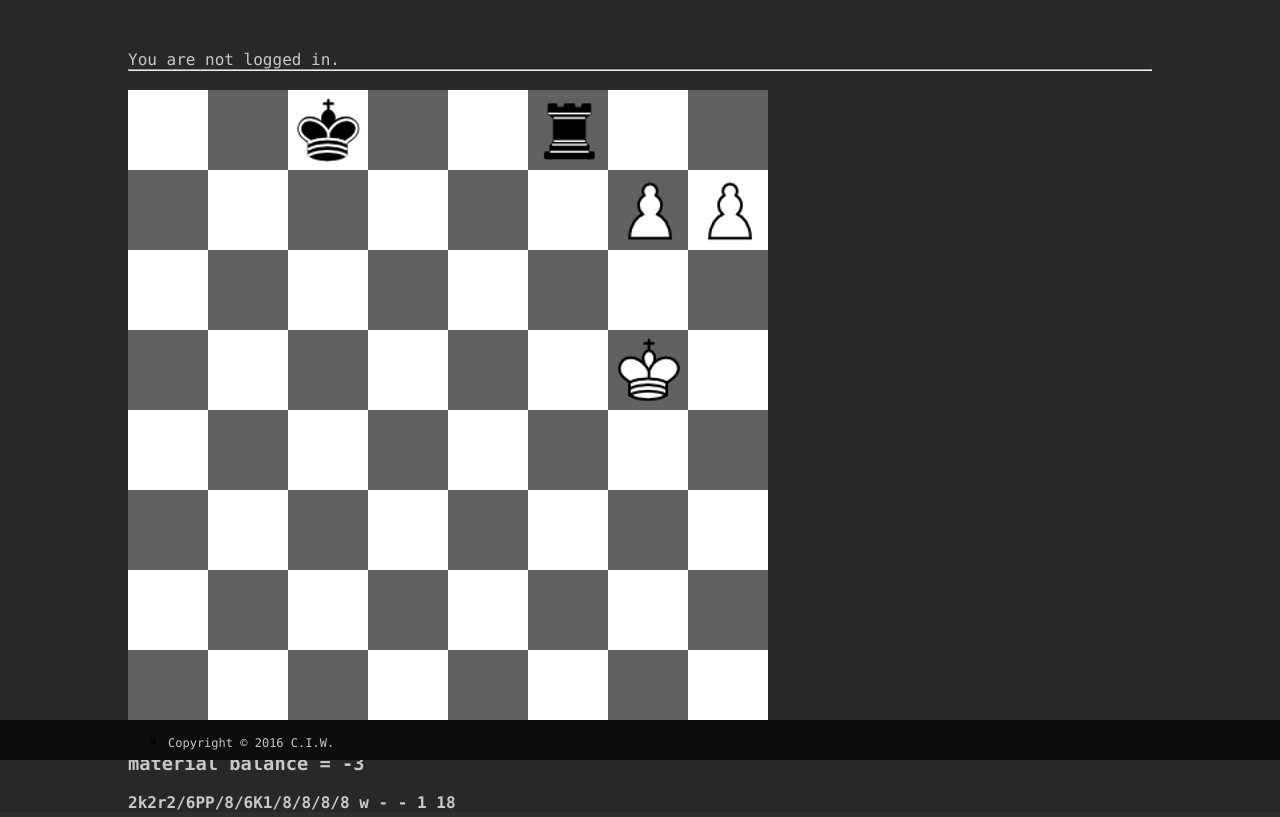
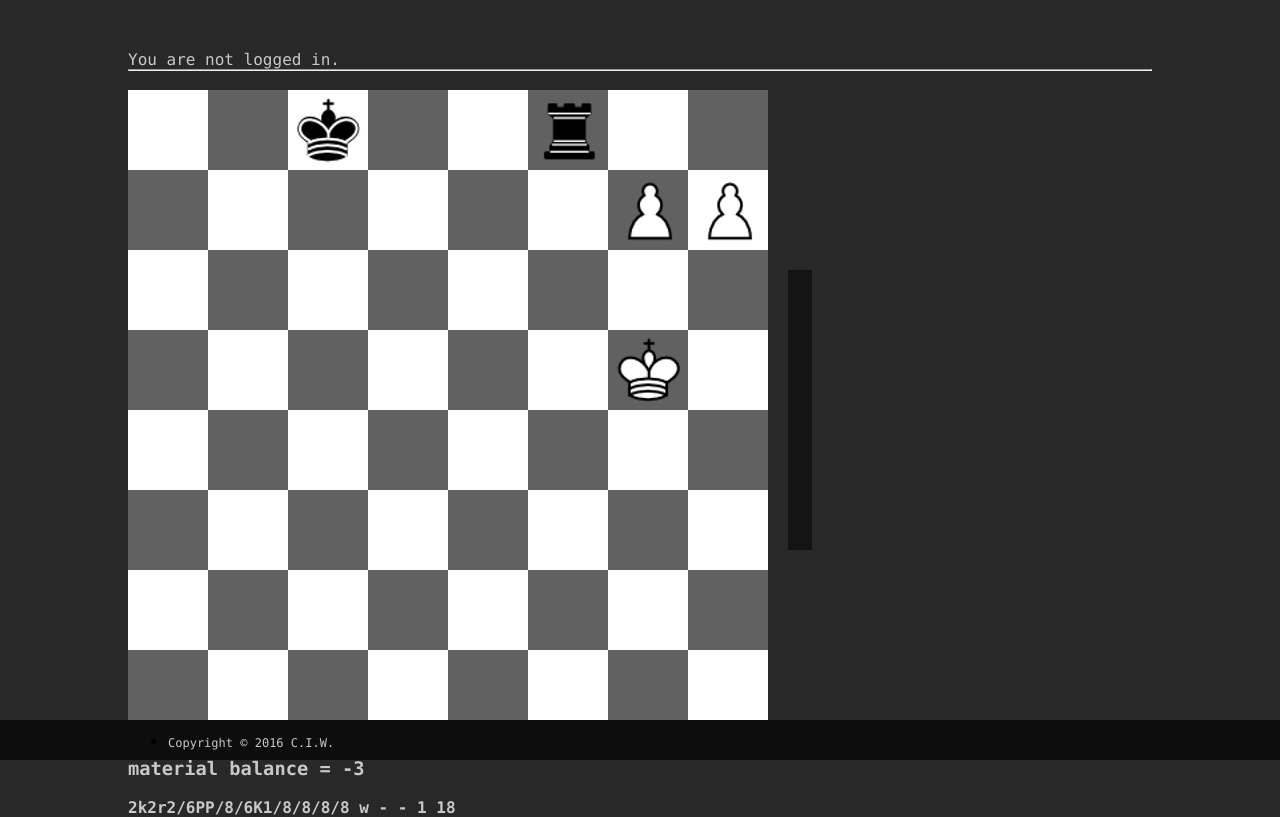
Before and after one commit to ivarcode/schackmatt, a PHP site: page / in a window 1280 px wide. Shown: the part 40-857 px from the top of the page. Run offline with PHP 8.4, Linux system fonts and the light colour scheme.

Commit message:
shaping the webpage a little more

```diff
--- a/boards/analysis_board.php
+++ b/boards/analysis_board.php
@@ -449,9 +449,9 @@ function set_HTML_elements() {
 	var pgn_html = "";
 	for (var i = 0; i < game.pgn.length; i++) {
 		if (i%2 == 0) {
-			pgn_html += "<tr><td>"+((i/2)+1)+"</td>";
+			pgn_html += "<tr><td style='width:30px;float:right;'>"+((i/2)+1)+"</td>";
 		}
-		pgn_html += "<td>"+game.pgn[i].notation+"</td>";
+		pgn_html += "<td style='width:100px;'>"+game.pgn[i].notation+"</td>";
 		if (i%2 == 1) {
 			pgn_html += "</tr>";
 		}
@@ -466,15 +466,17 @@ window.addEventListener('load', setup, false);
 
 <div id="game">
 
-	<table id="pgn" style="float:right;"></table>
 	<canvas id="board" width="640" height="640">canvas</canvas>
-	<br><br>
-	<div id="game_data">
-		<h3 id="material_balance">null</h3>
-	</div>
-	<br>
-	<div>
-		<h4 id="fen">fen placeholder</h4>
+	<div id="table">
+		<table id="pgn"></table>
 	</div>
 
 </div>
+<br><br>
+<div class="game_data" style="width:300px;margin-top:630px;">
+	<h3 id="material_balance">null</h3>
+</div>
+<br>
+<div class="game_data">
+	<h4 id="fen">fen placeholder</h4>
+</div>
--- a/style.css
+++ b/style.css
@@ -100,3 +100,25 @@ form #login_button, #register_button {
 .green_success_text {
 	color:green;
 }
+
+#game {
+	position: relative;
+}
+#game_data {
+	position: absolute;
+}
+
+#board {
+	display: inline-block;
+	float: left;
+}
+#table {
+	padding: 10px;
+	background-color: rgba(0,0,0,0.5);
+	margin-top: 180px;
+	margin-left: 20px;
+	height:260px;
+	overflow:auto;
+	display: inline-block;
+	float: left;
+}
```
